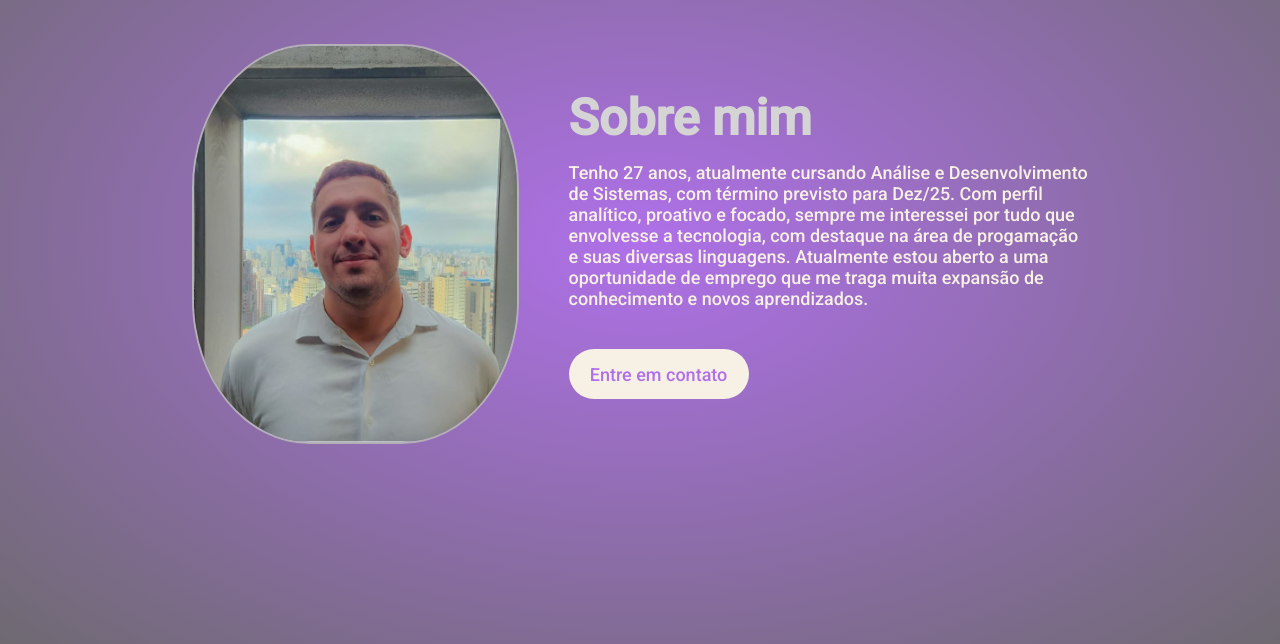
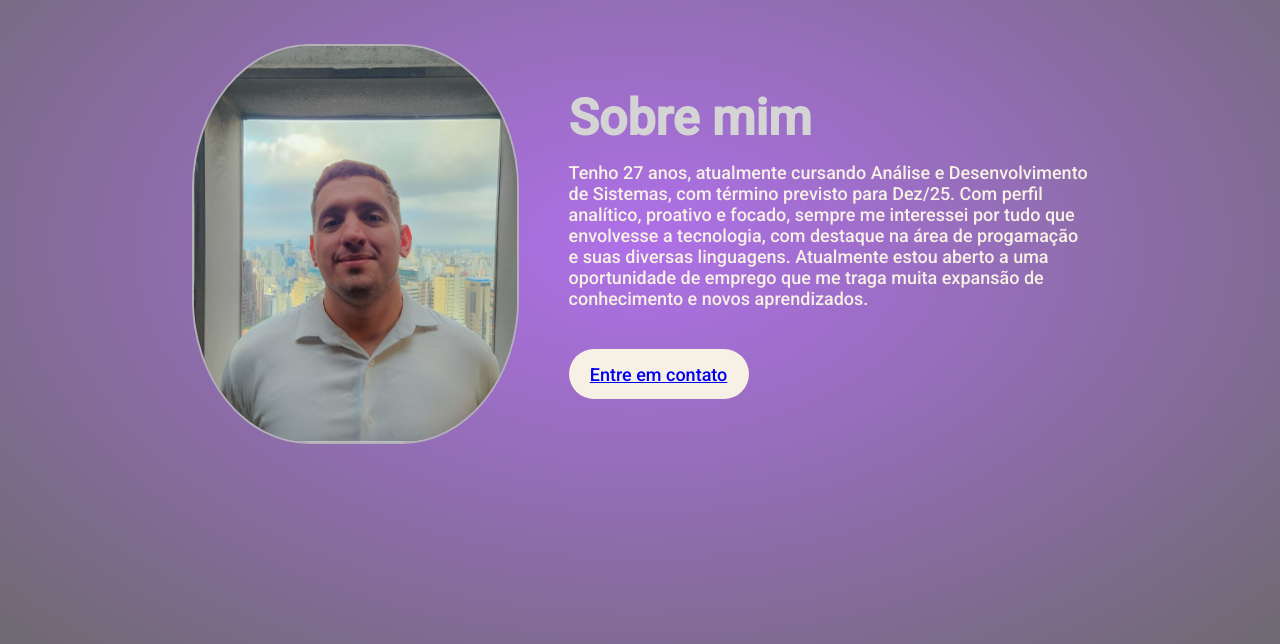
Before and after one commit to ErickMeucci/Protifolio-do-zero, a plain HTML site: page index.html in a window 1280 px wide. Shown: the part 956-1600 px from the top of the page. Drawn offline with Linux system fonts and the light colour scheme.

Commit message:
contato
correção

```diff
--- a/index.html
+++ b/index.html
@@ -35,7 +35,7 @@
         <div>
             <h2>Sobre mim</h2>
             <p>Tenho 27 anos, atualmente cursando Análise e Desenvolvimento de Sistemas, com término previsto para Dez/25. Com perfil analítico, proativo e focado, sempre me interessei por tudo que envolvesse a tecnologia, com destaque na área de progamação e suas diversas linguagens. Atualmente estou aberto a uma oportunidade de emprego que me traga muita expansão de conhecimento e novos aprendizados.</p>
-            <button>Entre em contato</button>
+            <button><a href="https://wa.me/5511984482804?text=Ol%C3%A1%2C%20tudo%20bem%3F" target="_blank">Entre em contato</a></button>
 
         </div>
     </section>
--- a/styles.css
+++ b/styles.css
@@ -133,5 +133,6 @@ section div button:hover{
     border: 4px solid rgb(167, 154, 178);
     transition:0.3s ;
     cursor: pointer;
+    text-decoration: none;
 
 }
```
